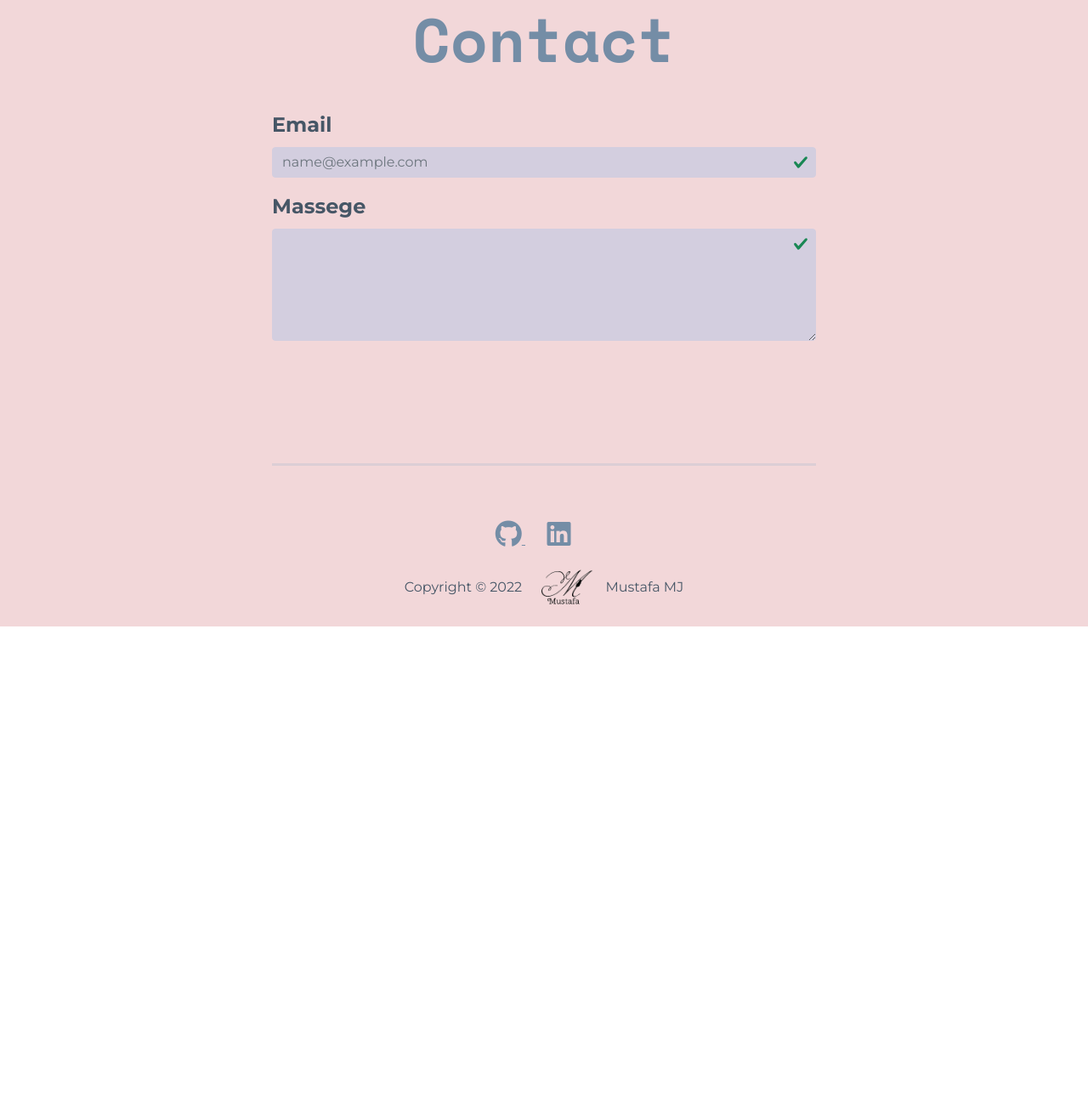
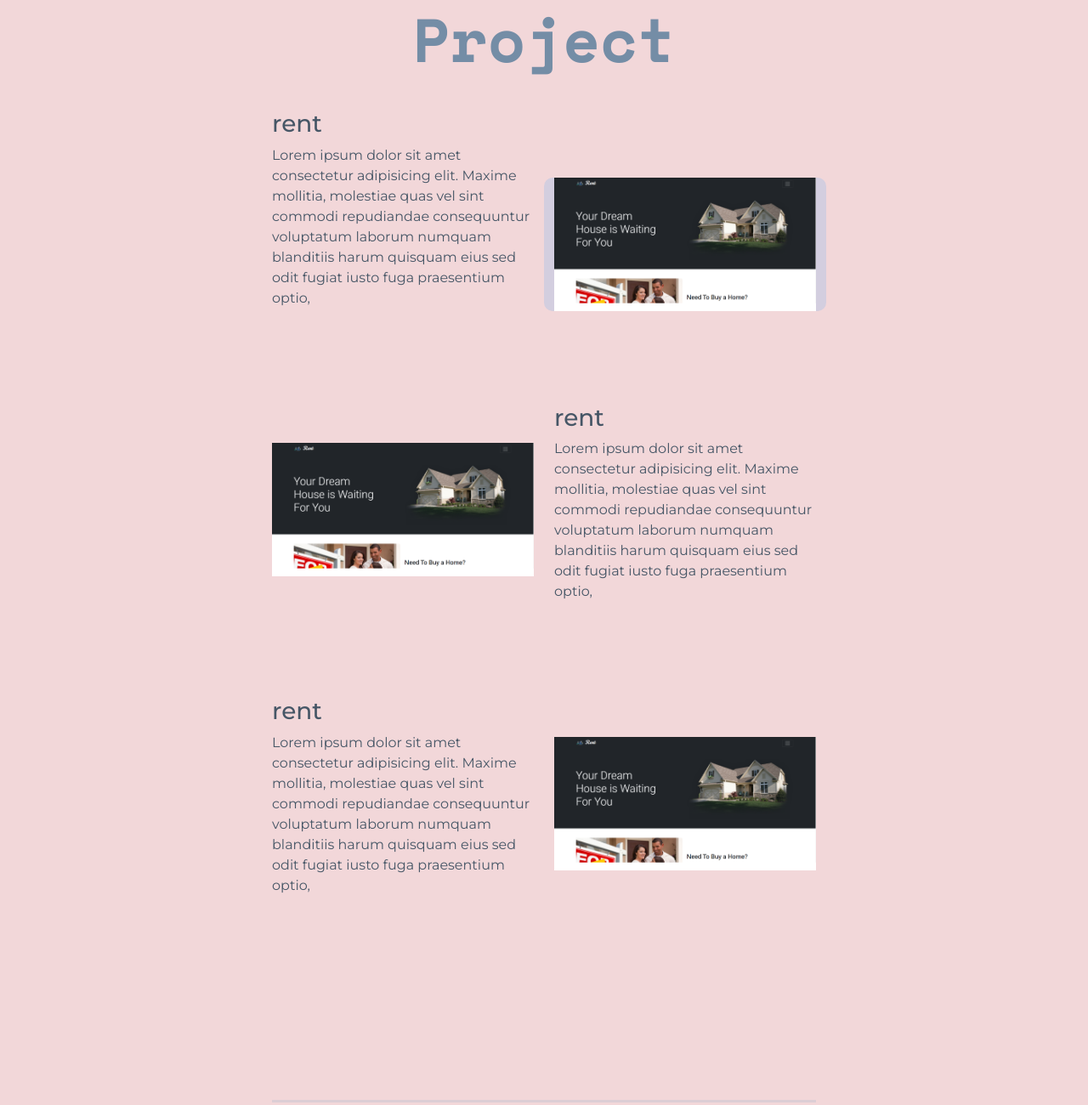
Before and after one commit to bofamj/my-web-site, a plain HTML site: page client/index.html in a window 1280 px wide. Shown: the part 2310-3610 px from the top of the page at 85% size. Before the commit the page ends 3063 px from the top, so only its background shows below. Drawn offline with nearby package versions, Linux system fonts and the light colour scheme.

Commit message:
added the project section

```diff
--- a/client/index.html
+++ b/client/index.html
@@ -75,7 +75,12 @@
                 </p>
         </div>
         <hr>
-        <div class="container-fluid d-fle   text-center" id="skils">
+
+
+
+        <!-- skills section -->
+
+        <div class="container-fluid d-flex   text-center" id="skils">
             <h1 class="name about-hetder">Skills</h1>
             <div class="skills_icons d-flex  justify-content-around flex-wrap ">
                 <span><i class="fa-brands fa-html5 fa-4x icons_skills"></i>HTML 5</span>
@@ -90,6 +95,60 @@
             </div>
         </div>
         <hr>
+
+
+        <!-- projects -->
+
+        <div class="container-fluid " id="project">
+            <h1 class="name about-hetder text-center">Project</h1>
+            <div class="row d-flex project-continer flex-lg-row flex-md-column">
+                <div class=" text-lg-start text-md-center col-lg-6">
+                    <h3>rent</h3>
+                    <p>Lorem ipsum dolor sit amet consectetur adipisicing elit. Maxime mollitia,
+                        molestiae quas vel sint commodi repudiandae consequuntur voluptatum laborum
+                        numquam blanditiis harum quisquam eius sed odit fugiat iusto fuga praesentium
+                        optio,</p>
+                </div>
+                <div  class="col-lg-6  photo-continer mt-auto">
+                    <img src="../assets/rent-Project.png" alt="rent-project"   class="imgs  img-fluid">
+                  </div>
+                <!-- <div class="col-lg-6 ">
+                    <img src="../assets/rent-Project.png" alt="rent-project" class="projects-img img-fluid " >
+                </div> -->
+            </div>
+            <div class="row d-flex project-continer flex-lg-row flex-md-column">
+                <div class="col ">
+                    <img src="../assets/rent-Project.png" alt="rent-project" class="projects-img img-fluid " >
+                </div>
+                <div class="col text-lg-start text-md-center">
+                    <h3>rent</h3>
+                    <p>Lorem ipsum dolor sit amet consectetur adipisicing elit. Maxime mollitia,
+                        molestiae quas vel sint commodi repudiandae consequuntur voluptatum laborum
+                        numquam blanditiis harum quisquam eius sed odit fugiat iusto fuga praesentium
+                        optio,</p>
+                </div>
+            </div>
+
+
+            <div class="row d-flex project-continer flex-lg-row flex-md-column">
+                <div class="col text-lg-start text-md-center">
+                    <h3>rent</h3>
+                    <p>Lorem ipsum dolor sit amet consectetur adipisicing elit. Maxime mollitia,
+                        molestiae quas vel sint commodi repudiandae consequuntur voluptatum laborum
+                        numquam blanditiis harum quisquam eius sed odit fugiat iusto fuga praesentium
+                        optio,</p>
+                </div>
+                <div class="col ">
+                    <img src="../assets/rent-Project.png" alt="rent-project" class="projects-img img-fluid " >
+                </div>
+            </div>
+        </div>
+
+
+
+        <hr>
+
+
 
         <!-- contact me -->
 
--- a/client/style.css
+++ b/client/style.css
@@ -76,7 +76,6 @@ hr {
 .photo-continer{
     position: relative;
     background-color: #D3CEDF;
-
    margin:2% 0 ;
    border-radius:10px;
 }
@@ -84,7 +83,6 @@ hr {
 
 .img{
     position: relative;
-
     bottom:0;
 }
 .name{
@@ -154,6 +152,21 @@ hr {
     color:#465666 !important;
     padding:15px;
 }
+/* project */
+#project{
+    padding:5% 25% 5% 25%;
+
+}
+.project-continer{
+align-items:center;
+margin-bottom: 15%;
+}
+
+/* .projects-img{
+    width:100%
+} */
+
+
 
 
 /* contact me */
```
